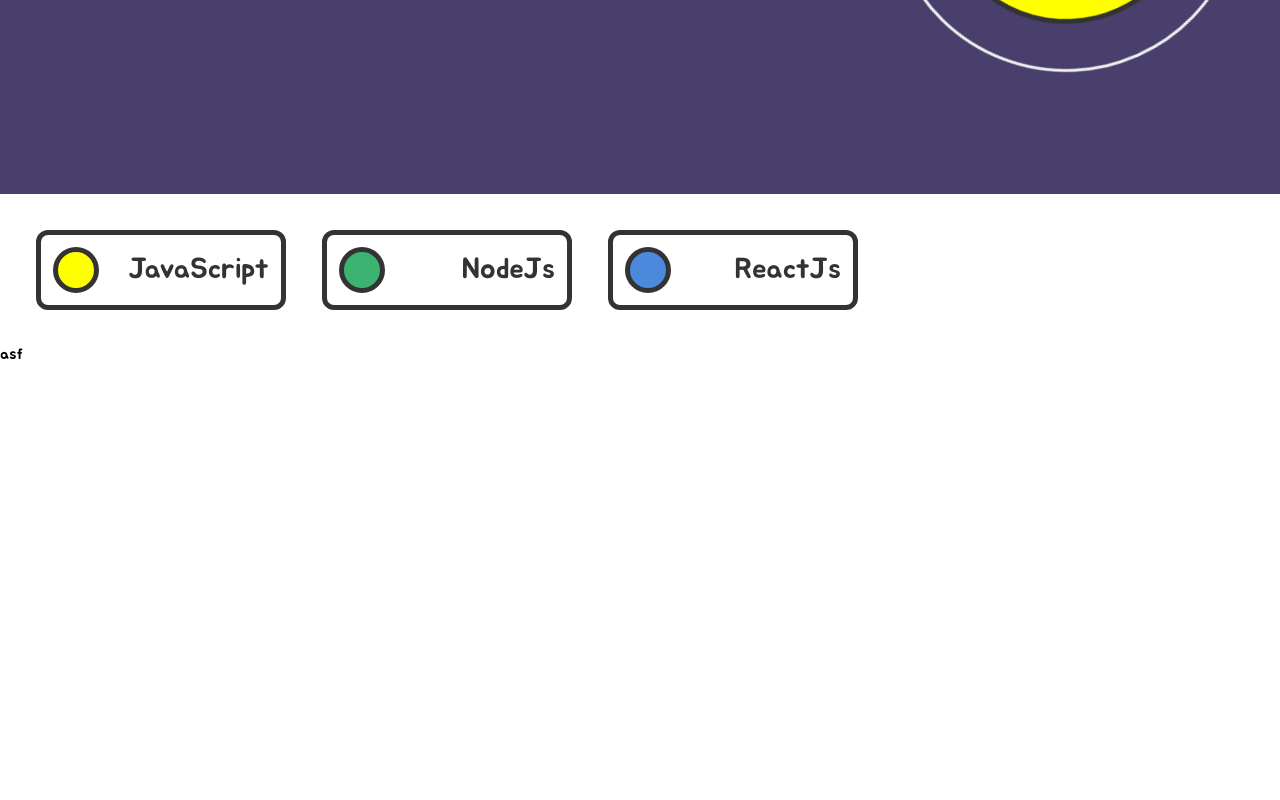
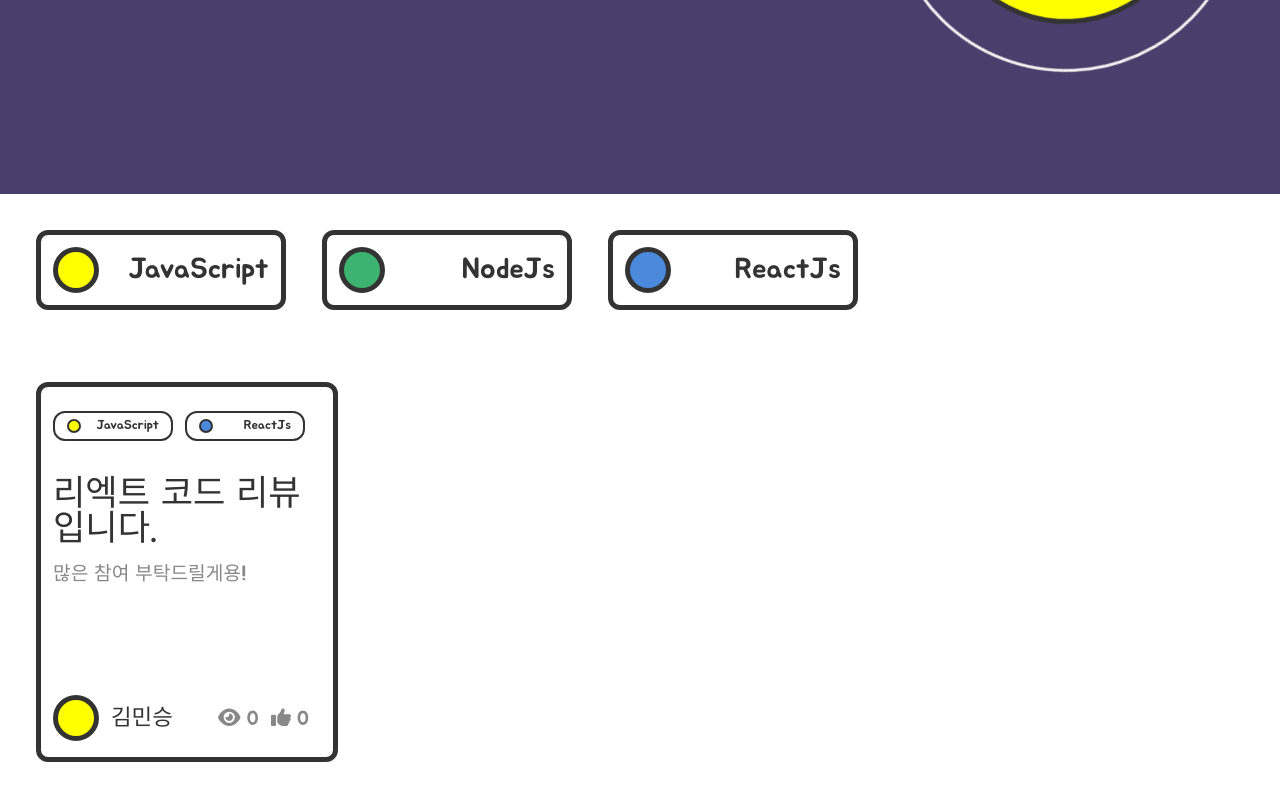
Before and after one commit to helloworld442/code-review-mono-repo, a React (Vite) app: page / in a window 1280 px wide. Shown: the part 406-1206 px from the top of the page. Built offline with nearby package versions, Linux system fonts and the light colour scheme.

Commit message:
feat : feat review item style #8

```diff
--- a/package.json
+++ b/package.json
@@ -10,6 +10,9 @@
     "preview": "vite preview"
   },
   "dependencies": {
+    "@fortawesome/fontawesome-svg-core": "^6.4.2",
+    "@fortawesome/free-solid-svg-icons": "^6.4.2",
+    "@fortawesome/react-fontawesome": "^0.2.0",
     "@reduxjs/toolkit": "^1.9.5",
     "classnames": "^2.3.2",
     "react": "^18.2.0",
--- a/src/features/review/component/ReviewHead.jsx
+++ b/src/features/review/component/ReviewHead.jsx
@@ -4,9 +4,9 @@ import { Tag } from "../../ui";
 const ReviewHead = () => {
   return (
     <div className="review-head">
-      <Tag title="JavaScript" color="yellow" />
-      <Tag title="NodeJs" color="green" />
-      <Tag title="ReactJs" color="blue" />
+      <Tag title="JavaScript" color="yellow" size="large" />
+      <Tag title="NodeJs" color="green" size="large" />
+      <Tag title="ReactJs" color="blue" size="large" />
     </div>
   );
 };
--- a/src/features/review/component/ReviewItem.jsx
+++ b/src/features/review/component/ReviewItem.jsx
@@ -1,7 +1,34 @@
+import { FontAwesomeIcon } from "@fortawesome/react-fontawesome";
+import { Tag } from "../../ui";
 import "./ReviewItem.scss";
+import { faEye, faThumbsUp } from "@fortawesome/free-solid-svg-icons";
 
 const ReviewItem = () => {
-  return <li className="review-item">asf</li>;
+  return (
+    <li className="review-item">
+      {/* 리뷰 아이템 테그 영역 */}
+      <span className="review-item-tag">
+        <Tag title="JavaScript" color="yellow" size="small" />
+        <Tag title="ReactJs" color="blue" size="small" />
+      </span>
+
+      {/* 리뷰 아이템 대제목 , 소제목 영역 */}
+      <span className="review-item-title">
+        <h2>리엑트 코드 리뷰입니다.</h2>
+        <h4>많은 참여 부탁드릴게용!</h4>
+      </span>
+
+      {/* 리뷰 아이템 정보 영역 */}
+      <span className="review-item-info">
+        <span className="item-user-profile"></span>
+        <span className="item-user-name">김민승</span>
+        <span className="item-user-social">
+          <FontAwesomeIcon className="item-icon" icon={faEye} /> 0
+          <FontAwesomeIcon className="item-icon" icon={faThumbsUp} /> 0
+        </span>
+      </span>
+    </li>
+  );
 };
 
 export default ReviewItem;
--- a/src/features/review/component/ReviewItem.scss
+++ b/src/features/review/component/ReviewItem.scss
@@ -0,0 +1,83 @@
+.review-item {
+  position: relative;
+  width: 100%;
+  height: 380px;
+  padding: 12px;
+  box-sizing: border-box;
+  border: 5px solid #333;
+  border-radius: 12px;
+}
+
+.review-item-tag {
+  width: 100%;
+  padding: 12px 0;
+  box-sizing: border-box;
+  display: flex;
+  justify-content: flex-start;
+  align-items: center;
+  gap: 12px;
+}
+
+.review-item-title {
+  display: inline-block;
+  width: 100%;
+  height: 180px;
+  padding: 12px 0;
+  margin: 12px 0;
+  h2 {
+    margin-bottom: 18px;
+    font-size: 2.2rem;
+    font-weight: bold;
+    color: #333;
+  }
+
+  h4 {
+    font-size: 1.2rem;
+    font-weight: bold;
+    color: #888;
+  }
+}
+
+.review-item-info {
+  position: relative;
+  width: 100%;
+  height: 50px;
+  padding: 12px 0;
+  display: flex;
+  justify-content: flex-start;
+  align-items: center;
+}
+
+.item-user-profile {
+  display: inline-block;
+  width: 36px;
+  height: 36px;
+  border: 5px solid #333;
+  border-radius: 100%;
+  background: #ffff00;
+}
+
+.item-user-name {
+  margin-left: 12px;
+  font-size: 1.4rem;
+  font-weight: bold;
+  color: #333;
+}
+
+.item-user-social {
+  position: absolute;
+  right: 12px;
+  top: 50%;
+  transform: translateY(-50%);
+  color: #888;
+  font-size: 1.25rem;
+}
+
+.item-icon {
+  font-size: 1.25rem;
+  font-weight: bold;
+
+  & + & {
+    margin-left: 12px;
+  }
+}
--- a/src/features/review/component/ReviewList.scss
+++ b/src/features/review/component/ReviewList.scss
@@ -0,0 +1,8 @@
+.review-list {
+  width: 100%;
+  height: 500px;
+  padding: 36px;
+  box-sizing: border-box;
+  display: grid;
+  grid-template-columns: repeat(4, 1fr);
+}
--- a/src/features/ui/tag/Tag.jsx
+++ b/src/features/ui/tag/Tag.jsx
@@ -1,11 +1,11 @@
 import classNames from "classnames";
 import "./Tag.scss";
 
-const Tag = ({ title, color }) => {
+const Tag = ({ title, color, size }) => {
   return (
-    <span className="tag">
-      <span className={classNames("tag-icon", color)}></span>
-      <span className="tag-title">{title}</span>
+    <span className={classNames("tag", size)}>
+      <span className={classNames("tag-icon", color, size)}></span>
+      <span className={classNames("tag-title", size)}>{title}</span>
     </span>
   );
 };
--- a/src/features/ui/tag/Tag.scss
+++ b/src/features/ui/tag/Tag.scss
@@ -1,9 +1,6 @@
 .tag {
-  width: 250px;
-  height: 80px;
   padding: 12px;
   box-sizing: border-box;
-  border: 5px solid #333;
   border-radius: 12px;
   display: flex;
   justify-content: space-between;
@@ -14,14 +11,47 @@
   &:hover {
     transform: scale(1.05);
   }
+
+  &.large {
+    width: 250px;
+    height: 80px;
+    border: 5px solid #333;
+  }
+
+  &.medium {
+    width: 150px;
+    height: 50px;
+    border: 3px solid #333;
+  }
+
+  &.small {
+    width: 120px;
+    height: 30px;
+    border: 2px solid #333;
+  }
 }
 
 .tag-icon {
   display: inline-block;
-  width: 36px;
-  height: 36px;
-  border: 5px solid #333;
   border-radius: 100%;
+
+  &.large {
+    border: 5px solid #333;
+    width: 36px;
+    height: 36px;
+  }
+
+  &.medium {
+    border: 3px solid #333;
+    width: 12px;
+    height: 12px;
+  }
+
+  &.small {
+    border: 2px solid #333;
+    width: 10px;
+    height: 10px;
+  }
 
   &.yellow {
     background: #ffff00;
@@ -37,7 +67,18 @@
 }
 
 .tag-title {
-  font-size: 1.8rem;
   font-weight: bold;
   color: #333;
+
+  &.large {
+    font-size: 1.8rem;
+  }
+
+  &.medium {
+    font-size: 1.2rem;
+  }
+
+  &.small {
+    font-size: 0.8rem;
+  }
 }
```
Also changed, not shown: 1 other file (tests, documents, lock files or other folders).
